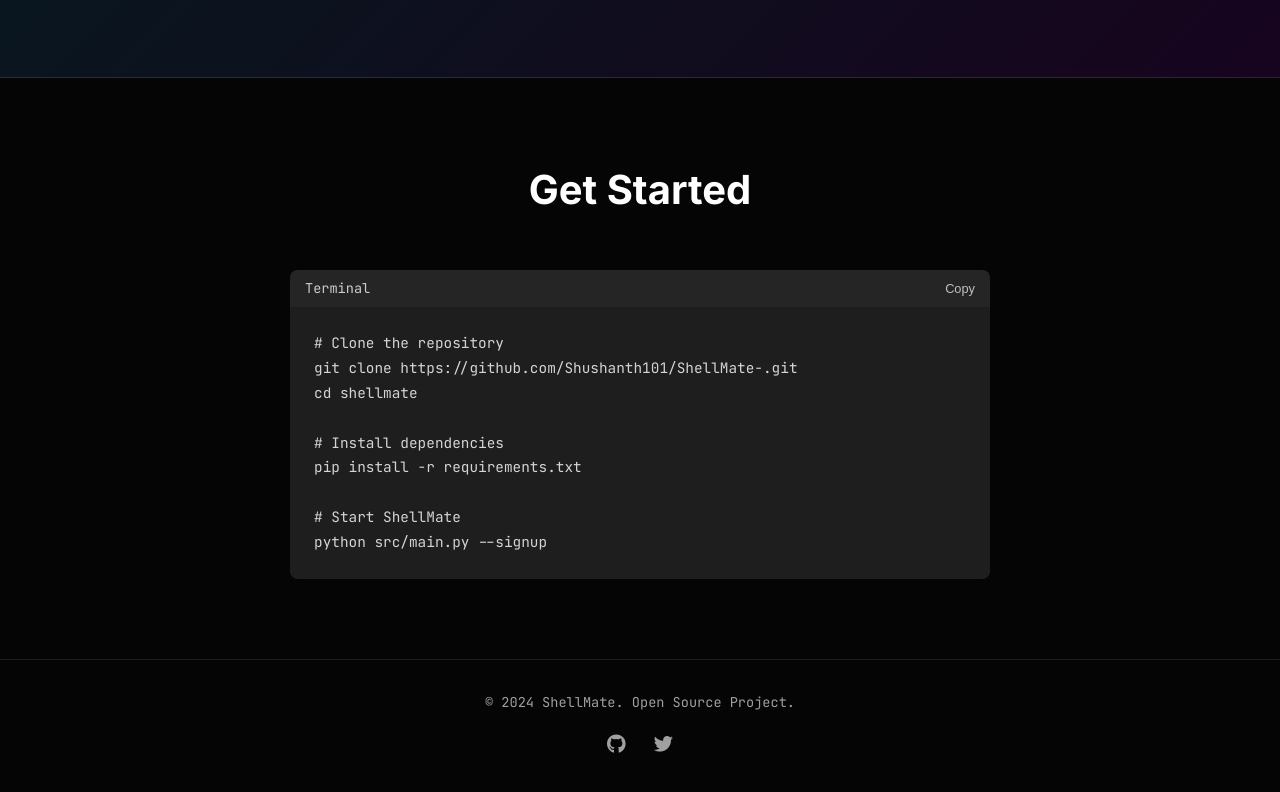
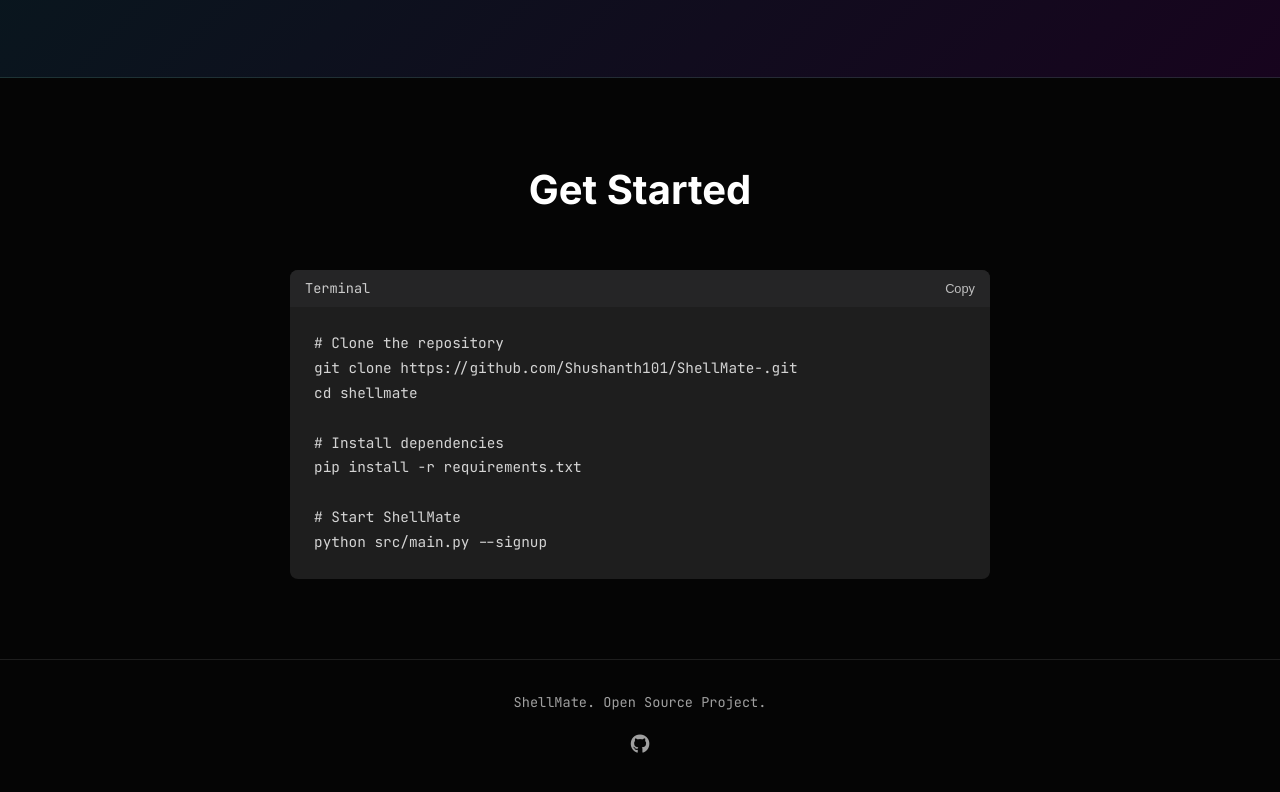
Before and after one commit to Shushanth101/ShellMate-, a plain HTML site: page index.html in a window 1280 px wide. Shown: the part 5778-6570 px from the top of the page. Drawn offline with Linux system fonts and the light colour scheme.

Commit message:
Fix HTML formatting and structure

```diff
--- a/index.html
+++ b/index.html
@@ -235,10 +235,9 @@ python src/main.py --signup</code></pre>
     </section>
 
     <footer>
-        <p>&copy; 2024 ShellMate. Open Source Project.</p>
+        <p>ShellMate. Open Source Project.</p>
         <div class="social-links">
-            <a href="#"><i class="fab fa-github"></i></a>
-            <a href="#"><i class="fab fa-twitter"></i></a>
+            <a href="https://github.com/Shushanth101/ShellMate-" target="_blank"><i class="fab fa-github"></i></a>
         </div>
     </footer>
 
```
